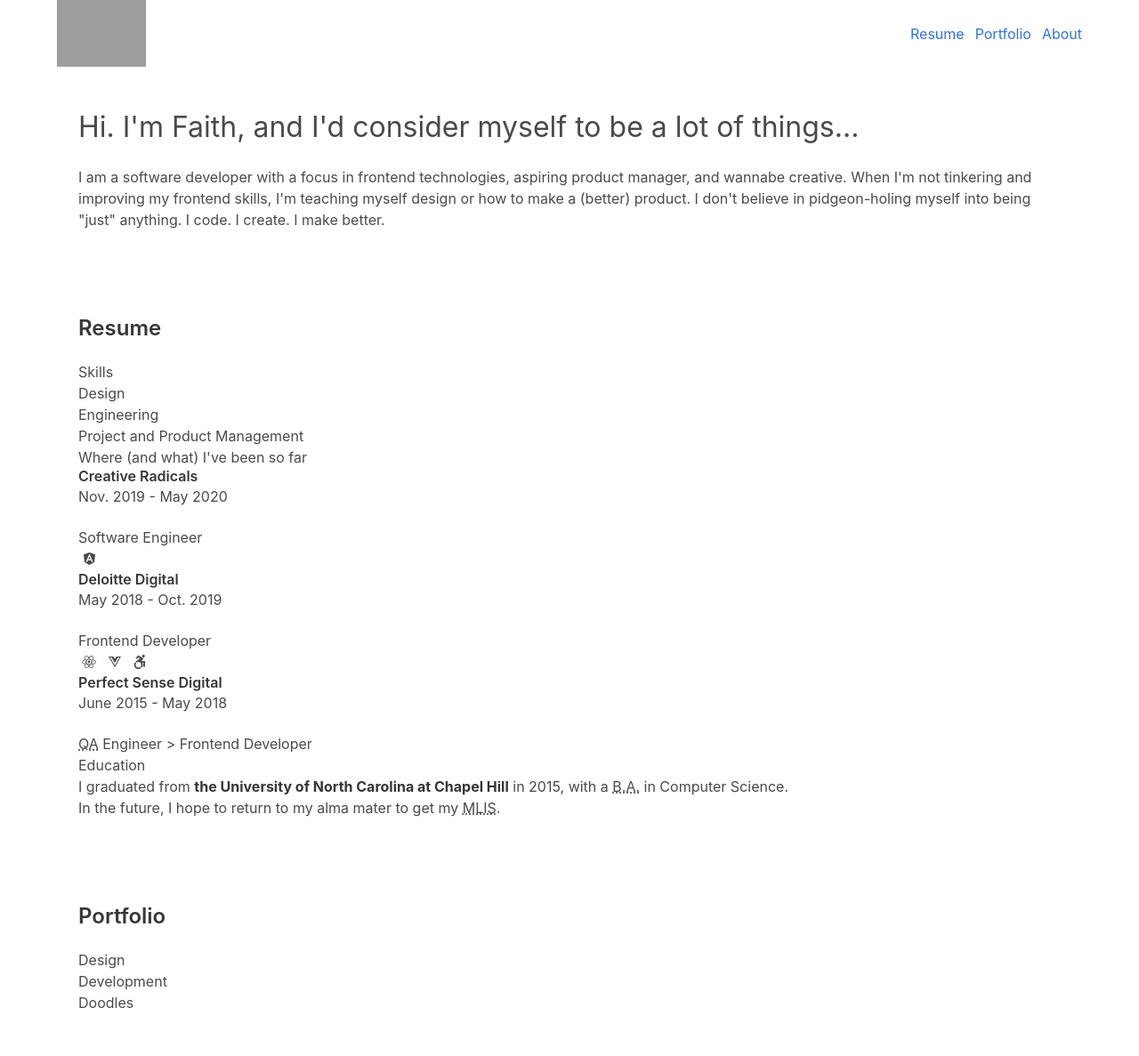
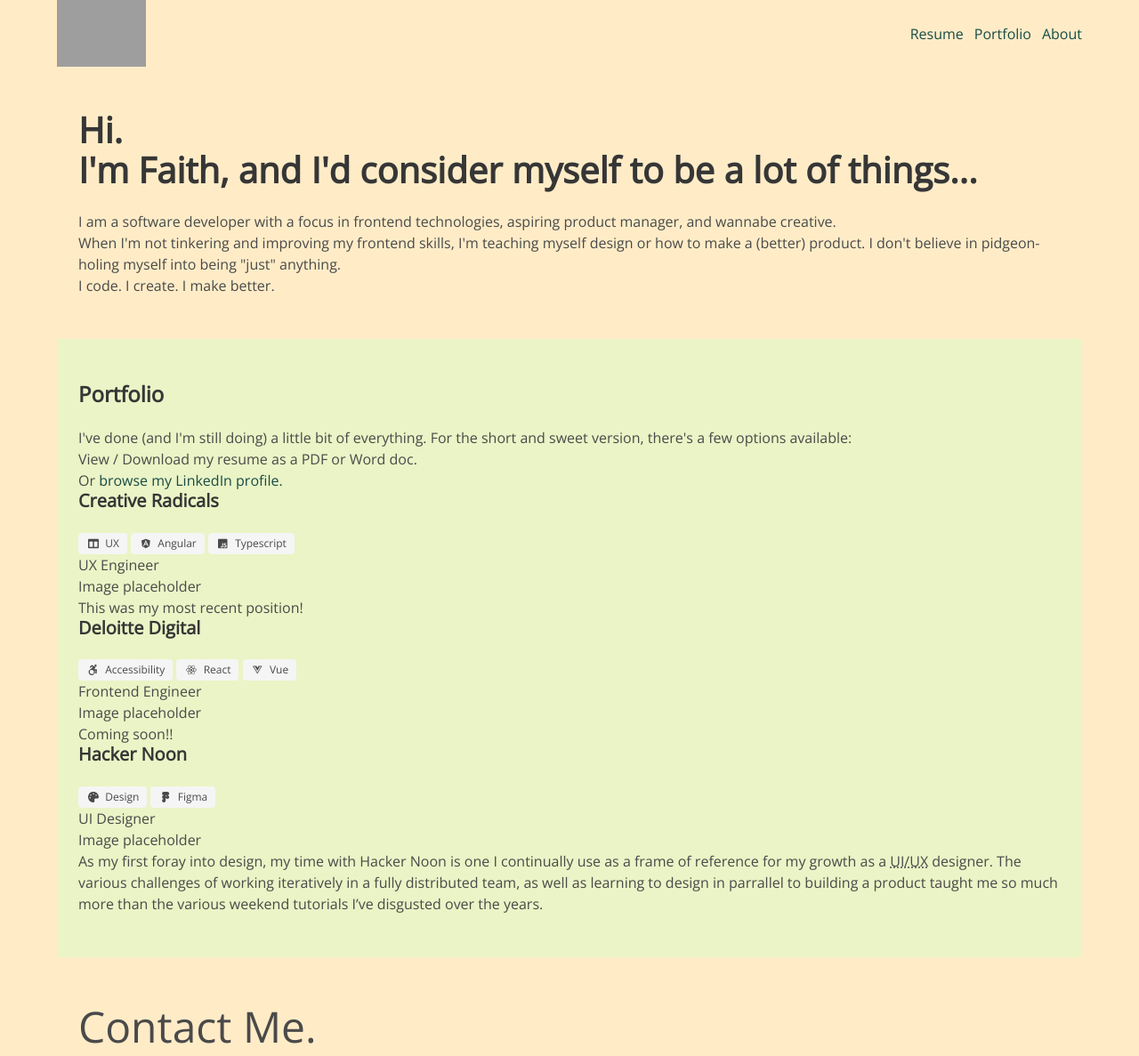
Before and after one commit to faithcorinne/faithcorinne.github.io, a website: page index.html in a window 1280 px wide. Shown: the top 1187 px of the page at 89% size. Drawn offline with nearby package versions, Linux system fonts and the light colour scheme; grey boxes are pictures that could not be loaded.

Commit message:
More incremental changes to UI: - Beginning stages of Bulma customization - Adding some copy - Addition page structure for portfolio, footer

```diff
--- a/custom-bulma/sass/styles.scss
+++ b/custom-bulma/sass/styles.scss
@@ -1,2 +1,49 @@
 @charset "utf-8";
+@import url('https://fonts.googleapis.com/css2?family=DM+Serif+Display&family=Open+Sans&display=swap');
+
+$display-font: 'DM Serif Display', serif;
+$body-font: 'Open Sans', sans-serif;
+$orange-light: #FFECC7;
+$orange-med: #FDD998;
+$orange-dark: #F5B971;
+$green-light: #EAF4C6;
+$green-med: #85A392;
+$green-dark: #194B46;
+$accent-pink: #FFAAC9;
+
+// Updates Bulma global styling
+$footer-color: #ffff;
+$footer-background-color: $green-dark;
+$family-sans-serif: $body-font;
+$primary: $green-dark;
+
+$link: $primary;
+$info: $accent-pink;
+$link-hover: $orange-dark;
+
 @import "../node_modules/bulma/bulma.sass";
+
+
+// more custom styles
+body {
+    background-color: $orange-light;
+}
+
+// h1,h2,h3,h4,h5,h6 {
+//     font-family: $display-font;
+// }
+
+
+
+p {
+    font-family: $body-font;
+    font-size: 16px;
+
+    // &.title.is-2{
+    //     font-family: $display-font;
+    // }
+}
+
+#portfolio {
+    background-color: $green-light;
+}
--- a/index.html
+++ b/index.html
@@ -28,20 +28,21 @@
       </nav>
     </header>
     <main class="container">
-      <!-- <h1 class="title is-2">Hello.</h1> -->
-      <!-- This should be my h1 mtl -->
       <section id="about"
                class="section">
-        <p class="subtitle is-3">Hi. I'm Faith, and I'd consider myself to be a lot of things...</p>
+        <p class="title is-2">Hi. <br /> I'm Faith, and I'd consider myself to be a lot of things...</p>
         <p>I am a software developer with a focus in frontend technologies, aspiring product manager, and wannabe creative.
+          <br/>
           When I'm not tinkering and improving my frontend skills, I'm teaching myself design or how to make a (better) product.
           I don't believe in pidgeon-holing myself into being "just" anything.
+        </p>
+        <p>
           <span>I code.</span>
           <span>I create.</span>
           <span>I make better.</span>
         </p>
       </section>
-      <section id="resume"
+      <!-- <section id="resume"
                class="section">
         <h2 class="title is-4">Resume</h2>
         <div>
@@ -95,14 +96,84 @@
             In the future, I hope to return to my alma mater to get my <abbr title="Master's of Library and Information Sciences">MLIS</abbr>.
           </div>
         </div>
-      </section>
+      </section> -->
       <section id="portfolio"
                class="section">
         <h2 class="title is-4">Portfolio</h2>
+        <p>I've done (and I'm still doing) a little bit of everything. For the short and sweet version, there's a few options available:</p>
+        <p>View / Download my resume as a PDF or Word doc.</p>
+        <p>Or <a href="https://linkedin.com/in/faithcwalker" target="_blank">browse my LinkedIn profile.</a></p>
         <div>
-          <h3>Design</h3>
-          <h3>Development</h3>
-          <h3>Doodles</h3>
+          <div>
+            <h3 class="title is-5">Creative Radicals</h3>
+            <span class="tag is-normal">
+            <span class="icon">
+              <i class="fas fa-columns"></i>
+            </span>
+              &nbsp; UX
+            </span>
+            <span class="tag is-normal">
+              <span class="icon">
+                <i class="fab fa-angular"></i>
+              </span>
+              &nbsp; Angular
+            </span>
+            <span class="tag is-normal">
+              <span class="icon">
+                <i class="fab fa-js-square"></i>
+              </span>
+              &nbsp; Typescript
+            </span>
+            <p class="is-subtitle is-6">UX Engineer</p>
+            <p>Image placeholder</p>
+            <p>This was my most recent position!</p>
+          </div>
+          <div>
+            <h3 class="title is-5">Deloitte Digital</h3>
+            <span class="tag is-normal">
+              <span class="icon">
+                <i class="fab fa-accessible-icon"></i>
+              </span>
+              &nbsp; Accessibility
+            </span>
+            <span class="tag is-normal">
+              <span class="icon">
+                <i class="fab fa-react"></i>
+              </span>
+              &nbsp; React
+            </span>
+            <span class="tag is-normal">
+              <span class="icon">
+                <i class="fab fa-vuejs"></i>
+              </span>
+              &nbsp; Vue
+            </span>
+            <p class="is-subtitle is-6">Frontend Engineer</p>
+            <p>Image placeholder</p>
+            <p>Coming soon!!</p>
+          </div>
+          <div>
+            <h3 class="title is-5">Hacker Noon</h3>
+            <span class="tag is-normal">
+              <span class="icon">
+                <i class="fas fa-palette"></i>
+              </span>
+              &nbsp; Design
+            </span>
+            <span class="tag is-normal">
+              <span class="icon">
+                <i class="fab fa-figma"></i>
+              </span>
+              &nbsp; Figma
+            </span>
+            <p class="is-subtitle is-6">UI Designer</p>
+            <p>Image placeholder</p>
+            <p>As my first foray into design, my time with Hacker Noon
+              is one I continually use as a frame of reference for my growth as a
+              <abbr title="user interface and user experience">UI/UX</abbr> designer. The various challenges of working iteratively in a fully distributed team,
+              as well as learning to design in parrallel to building a product taught me so much more than the various weekend tutorials
+              I’ve disgusted over the years.</p>
+          </div>
         </div>
       </section>
       <section id="contact"
@@ -134,9 +205,44 @@
     </main>
     <footer class="footer">
       <small>&copy; Faith Corinne Walker | 2020</small>
-      <!-- <section>
-        <h2>Let's be social</h2>
-      </section> -->
+      <address>
+        <abbr title="e-mail address">e:</abbr>
+        <!-- <a href="mailto:faithcorinne@gmail.com"> -->
+          faithcorinne@gmail.com
+        <!-- </a> -->
+      </address>
+      <div>
+        <p>Let's stay in touch</p>
+        <p>
+          <span class="icon">
+            <i class="fab fa-behance"></i>
+          </span> &nbsp;
+          <!-- <a href="https://behance.net/faithcorinne" target="_blank"> -->
+            faithcorinne
+          <!-- </a> -->
+          <br/>
+          <span class="icon">
+            <i class="fab fa-instagram"></i>
+          </span> &nbsp;
+            <!-- <a href="https://instagram.com/faithcorinnew" target="_blank"> -->
+              faithcorinnew
+            <!-- </a> -->
+          <br/>
+          <span class="icon">
+            <i class="fab fa-linkedin"></i>
+          </span> &nbsp;
+          <!-- <a href="https://linkedin.com/in/faithcwalker" target="_blank"> -->
+            faithcwalker
+          <!-- </a> -->
+          <br/>
+          <span class="icon">
+            <i class="fab fa-twitter"></i>
+          </span> &nbsp;
+          <!-- <a href="https://twitter.com/faithcorinnew" target="_blank"> -->
+            faithcorinnew
+          <!-- </a> -->
+        </p>
+      </div>
     </footer>
   </body>
 </html>
```
Also changed, not shown: package.json (added, +19 -0 lines), README.md, custom-bulma/css/styles.css.
